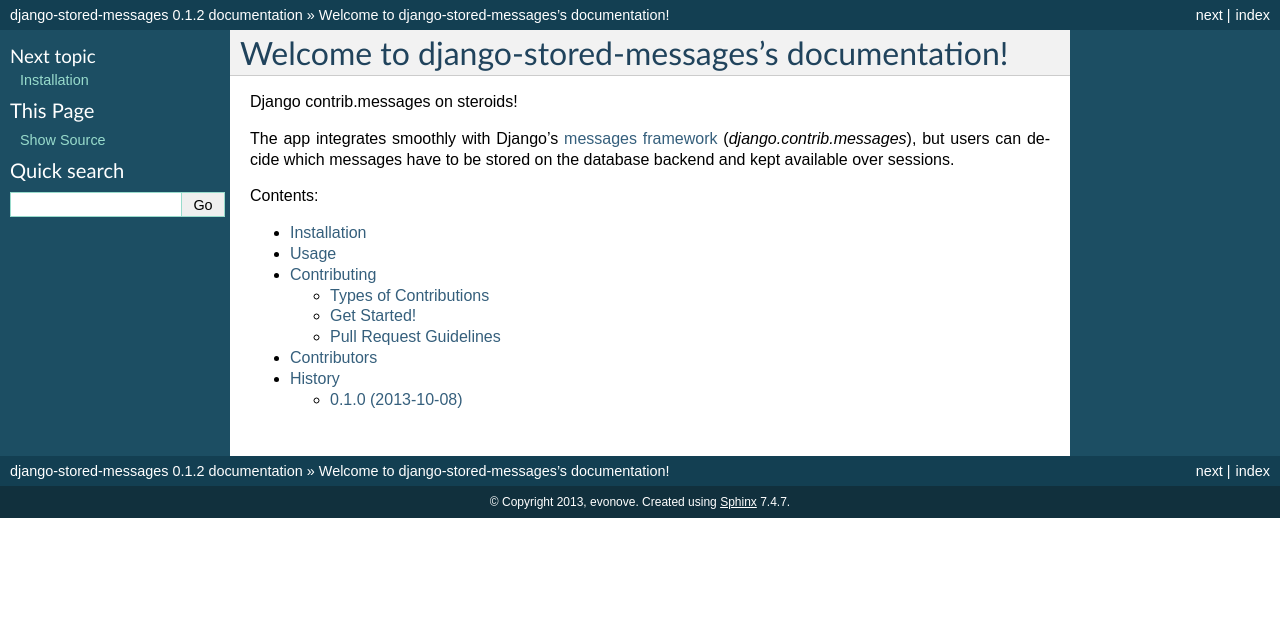
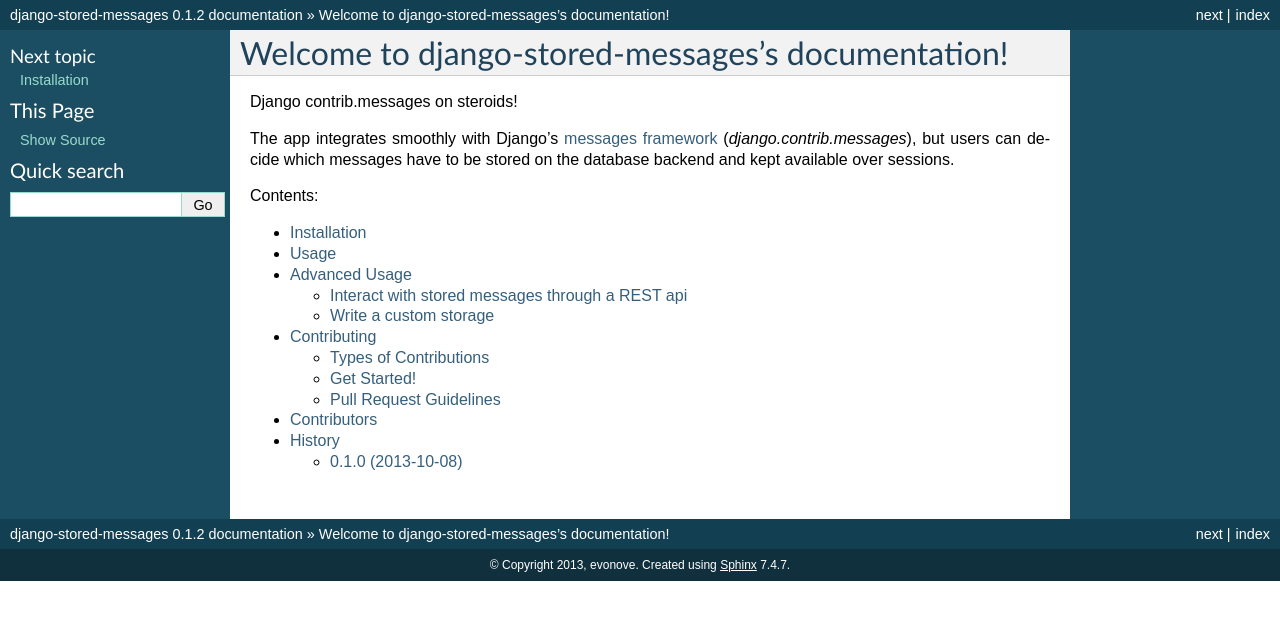
Before and after one commit to evonove/django-stored-messages, a Sphinx documentation site: the page built from docs/index.rst, in a window 1280 px wide. Shown: the top 620 px of the page. Built offline with Sphinx 7.4.7, drawn with Linux system fonts in a browser that asks for light colours.

Commit message:
added advanced usage docs

```diff
--- /dev/null
+++ b/docs/advanced_usage.rst
@@ -0,0 +1,12 @@
+Advanced Usage
+==============
+
+Interact with stored messages through a REST api
+------------------------------------------------
+
+Todo
+
+Write a custom storage
+----------------------
+
+Todo
--- a/docs/index.rst
+++ b/docs/index.rst
@@ -19,6 +19,7 @@
 
    installation
    usage
+   advanced_usage
    contributing
    authors
    history
```
